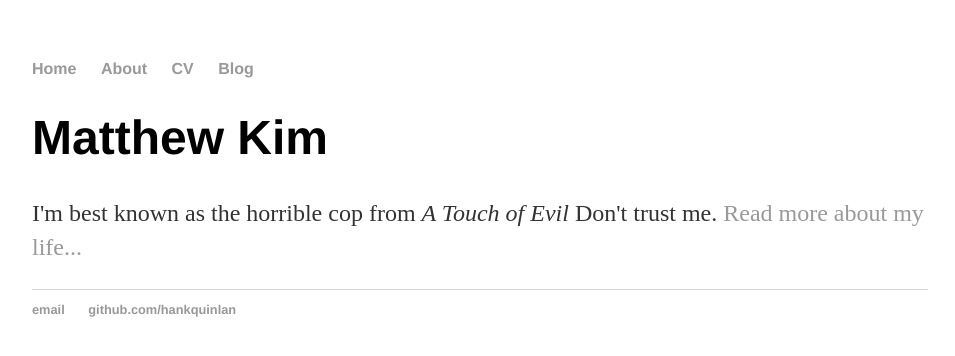
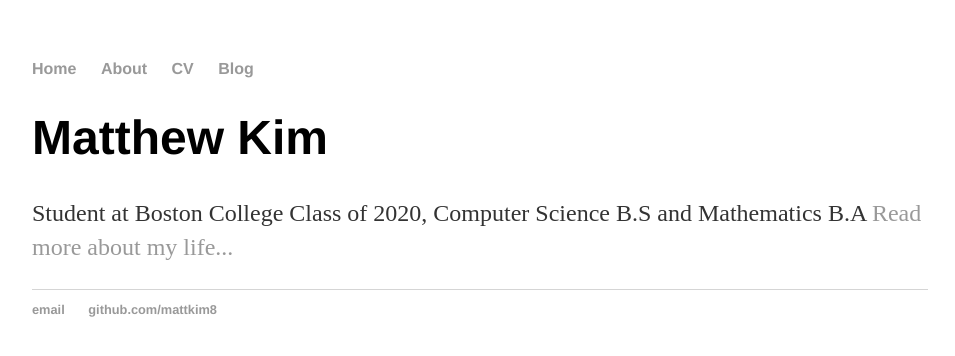
Before and after one commit to mattkim8/mattkim8.github.io, a plain HTML site: page index.html in a window 1280 px wide. Shown: the whole page, without its empty margins (160-1115 px from the left). Drawn offline with Linux system fonts and the light colour scheme.

Commit message:
Update index.html

```diff
--- a/index.html
+++ b/index.html
@@ -16,13 +16,13 @@
 		<div class="container">
     		<div class="blurb">
         		<h1>Matthew Kim</h1>
-				<p>I'm best known as the horrible cop from <em>A Touch of Evil</em> Don't trust me. <a href="/about">Read more about my life...</a></p>
+				<p>Student at Boston College Class of 2020, Computer Science B.S and Mathematics B.A <a href="/about">Read more about my life...</a></p>
     		</div><!-- /.blurb -->
 		</div><!-- /.container -->
 		<footer>
     		<ul>
-        		<li><a href="mailto:hankquinlanhub@gmail.com">email</a></li>
-        		<li><a href="https://github.com/hankquinlan">github.com/hankquinlan</a></li>
+        		<li><a href="mailto:mattkim855@gmail.com">email</a></li>
+        		<li><a href="https://github.com/mattkim8">github.com/mattkim8</a></li>
 			</ul>
 		</footer>
 	</body>
```
